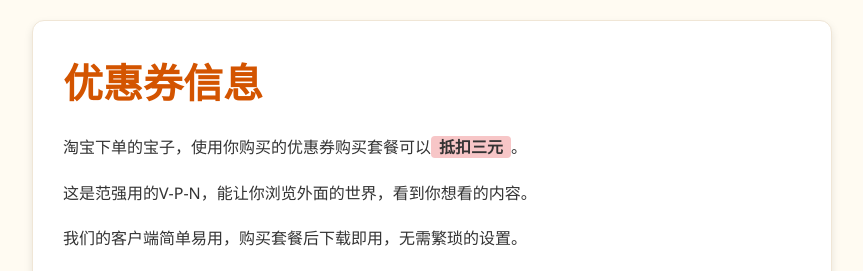
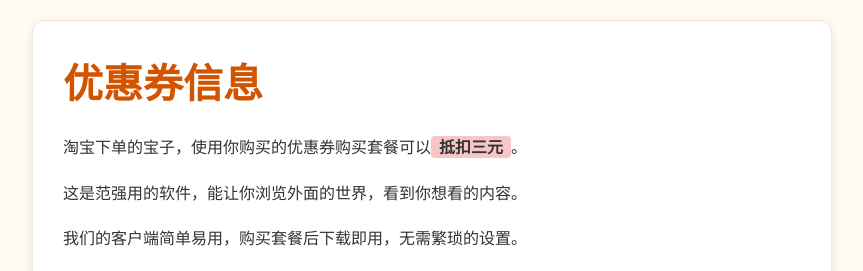
Before and after one commit to limangguo-geek/tbld, a plain HTML site: page index.html in a window 1280 px wide. Shown: the top 271 px of the page, without its empty margins (208-1071 px from the left). Drawn offline with Linux system fonts and the light colour scheme.

Commit message:
Update index.html

```diff
--- a/index.html
+++ b/index.html
@@ -12,7 +12,7 @@
     <div class="container">
         <h1>优惠券信息</h1>
         <p>淘宝下单的宝子，使用你购买的优惠券购买套餐可以<span class="highlight">抵扣三元</span>。</p>
-        <p>这是范强用的V-P-N，能让你浏览外面的世界，看到你想看的内容。</p>
+        <p>这是范强用的软件，能让你浏览外面的世界，看到你想看的内容。</p>
         <p>我们的客户端简单易用，购买套餐后下载即用，无需繁琐的设置。</p>
         <p>如果不是你想要的，麻烦<span class="highlight">拍多/拍错</span>退款，谢谢。</p>
         <p>淘宝拍的是可以多次使用的<span class="highlight">3元优惠券</span>。</p>
```
